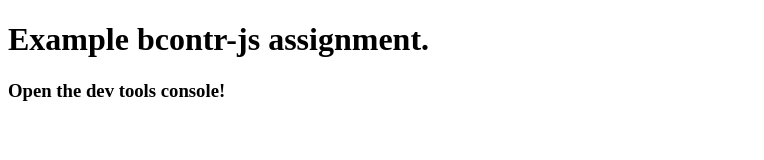
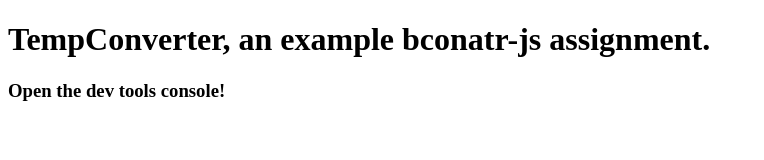
Before and after one commit to abbreviatedman/bcontr-js, a plain HTML site: page index.html in a window 1280 px wide. Shown: the whole page, without its empty margins (0-764 px from the left). Drawn offline with Linux system fonts and the light colour scheme.

Commit message:
Updates copy to match name changes.

```diff
--- a/index.html
+++ b/index.html
@@ -11,7 +11,7 @@
   <link rel="icon" href="https://anniecannons.org/favicon.png">
 </head>
 <body>
-  <h1>Example bcontr-js assignment.</h1>
+  <h1>TempConverter, an example bconatr-js assignment.</h1>
   <h3>Open the dev tools console!</h3>
 </body>
 </html>
```
